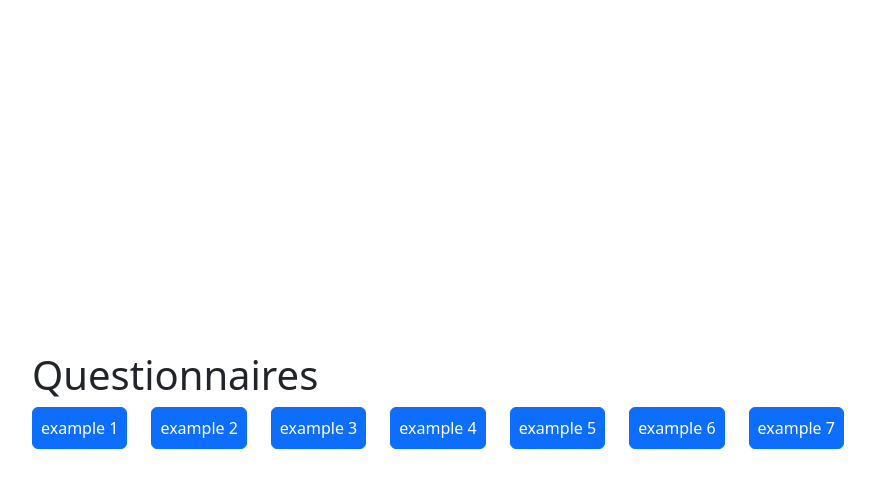
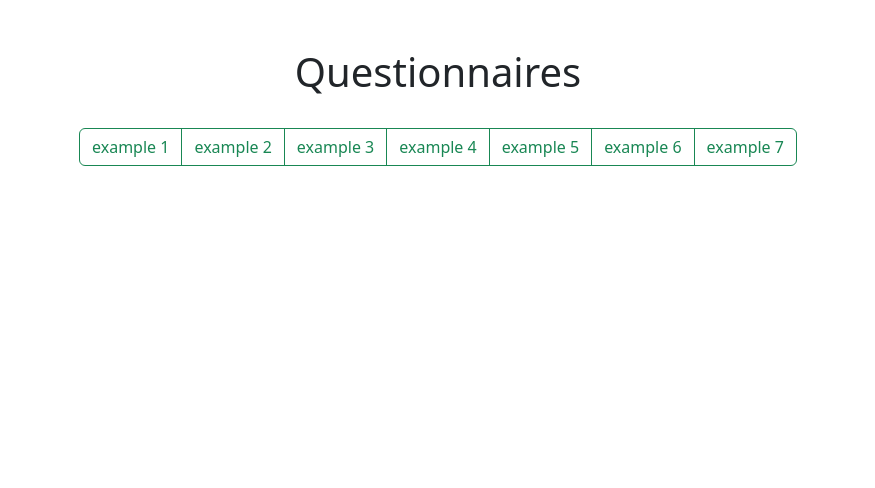
Before and after one commit to willemverbuyst/fhir-placeholder-api, a React (Vite) app: page / in a window 1280 px wide. Shown: the top 488 px of the page, without its empty margins (202-1077 px from the left). Built offline with nearby package versions, Linux system fonts and the light colour scheme.

Commit message:
style: work on button group

```diff
--- a/src/App.tsx
+++ b/src/App.tsx
@@ -4,7 +4,7 @@ import { ButtonRow } from './components/buttonRow';
 function App() {
   return (
     <Container>
-      <Row>
+      <Row style={{ textAlign: 'center' }} className="m-3">
         <h1>Questionnaires</h1>
       </Row>
       <ButtonRow />
--- a/src/components/buttonRow.tsx
+++ b/src/components/buttonRow.tsx
@@ -1,33 +1,55 @@
 import { useState } from 'react';
-import { Button, Col, Row } from 'react-bootstrap';
+import {
+  Button,
+  ButtonGroup,
+  Col,
+  Container,
+  Row,
+  Stack,
+  ToggleButton,
+} from 'react-bootstrap';
 import { main } from '../business';
 import { examples } from '../examples';
 import { Item } from '../interfaces/questionnaire';
 import { Text } from './text';
 
 export const ButtonRow = () => {
+  const [checked, setChecked] = useState<string>();
   const [questionnaire, setQuestionnaire] = useState<{
     [key: PropertyKey]: Item;
   } | null>(null);
 
-  const handleClick = (i: number) => {
-    const qFlat = main(examples[i]);
+  const handleChange = (e: React.ChangeEvent<HTMLElement>, idx: number) => {
+    console.log('e.currentTarget :>> ', e.currentTarget);
+    setChecked(e.currentTarget.id);
+    const qFlat = main(examples[idx]);
     setQuestionnaire(qFlat);
   };
 
   return (
-    <>
-      <Row>
-        {examples.map((example, i) => (
-          <Col key={example.id}>
-            <Button className="p-2" onClick={() => handleClick(i)}>{`example ${
-              i + 1
-            }`}</Button>
+    <Container>
+      <Row className="m-4">
+        <Col className="d-flex justify-content-center">
+          <ButtonGroup>
+            {examples.map((example, idx) => (
+              <ToggleButton
+                key={example.id}
+                id={example.id}
+                type="radio"
+                name="example"
+                value={example.id}
+                variant="outline-success"
+                checked={checked === example.id}
+                onChange={(e) => handleChange(e, idx)}
+              >{`example ${idx + 1}`}</ToggleButton>
+            ))}
+          </ButtonGroup>
         </Col>
-        ))}
       </Row>
+
       <Row>
         {/* <pre>{JSON.stringify(questionnaire, null, 4)}</pre> */}
+        <Col>
           {questionnaire &&
             Object.values(questionnaire).map((q) => (
               <Text
@@ -39,7 +61,8 @@ export const ButtonRow = () => {
                 }
               />
             ))}
+        </Col>
       </Row>
-    </>
+    </Container>
   );
 };
--- a/src/index.css
+++ b/src/index.css
@@ -15,9 +15,8 @@ body {
   margin: 0;
   padding: 2rem;
   display: flex;
-  place-items: center;
   justify-content: center;
-  min-width: 320px;
+  width: 1200;
   min-height: 100vh;
   text-align: center;
 }
```
Lines whose indentation alone changed are shown as unchanged.
